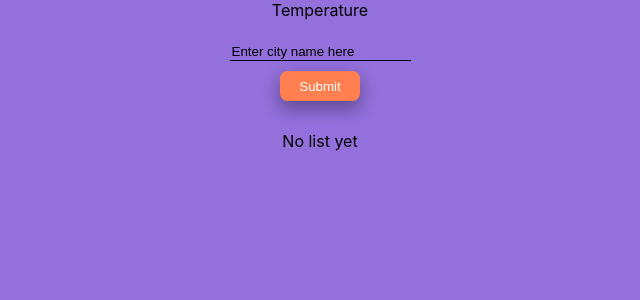
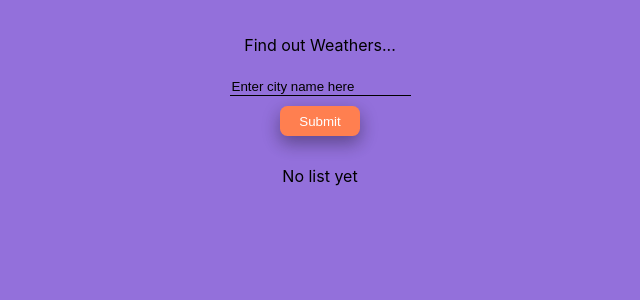
Before and after one commit to gourshete/weather-react-app, a React (Create React App) app: page / in a window 1280 px wide. Shown: the top 300 px of the page, without its empty margins (320-960 px from the left). Built offline with nearby package versions, Linux system fonts and the light colour scheme.

Commit message:
- add border styling for List items - update header name

```diff
--- a/src/App.css
+++ b/src/App.css
@@ -48,6 +48,10 @@ input {
   color: inherit;
 }
 
+.temperature {
+  margin-top: 35px;
+}
+
 .header {
   margin: 20px 20px;
 }
--- a/src/App.js
+++ b/src/App.js
@@ -13,7 +13,6 @@ export default class App extends Component{
   }
 
   callApi = ()=> {
-    console.log('AAAAAAAAA');
     const apiKey = '4d8fb5b93d4af21d66a2948710284366';
     const input = document.querySelector(".city");
     const url = `https://api.openweathermap.org/data/2.5/weather?q=${input.value}&appid=${apiKey}&units=metric`;
@@ -42,7 +41,7 @@ export default class App extends Component{
   return (
     <div className="App">
       <div className="temperature">
-        <label className='header'>Temperature</label>
+        <label className='header'>Find out Weathers...</label>
         <div className='input'>
           <label>
             <input className='city' type='text' name='name' placeholder='Enter city name here' />
--- a/src/List.css
+++ b/src/List.css
@@ -14,6 +14,9 @@
     height: 180px;
     width: 204px;
     background-color: lavenderblush;
+    border-radius: 20px;
+    border-style: solid;
+    border-width: 2px;
 }
 
 .item .header {
```
